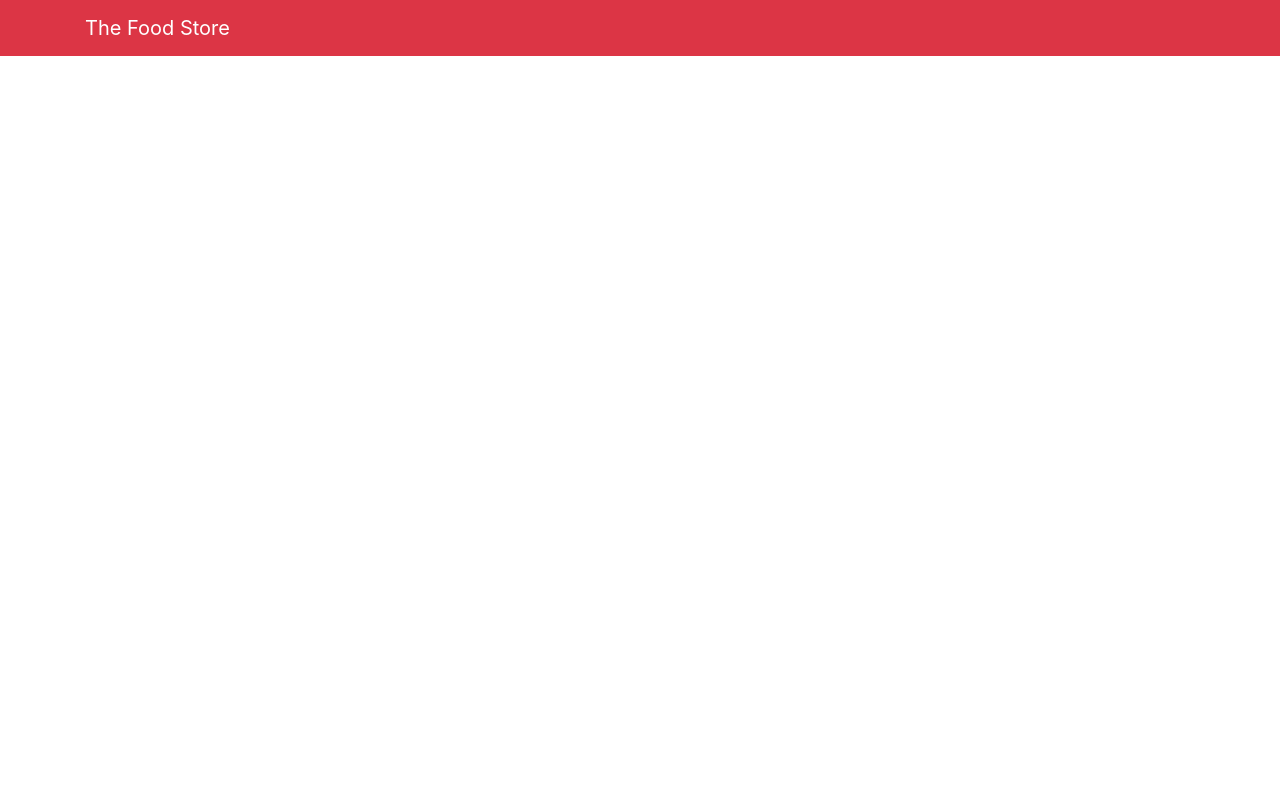
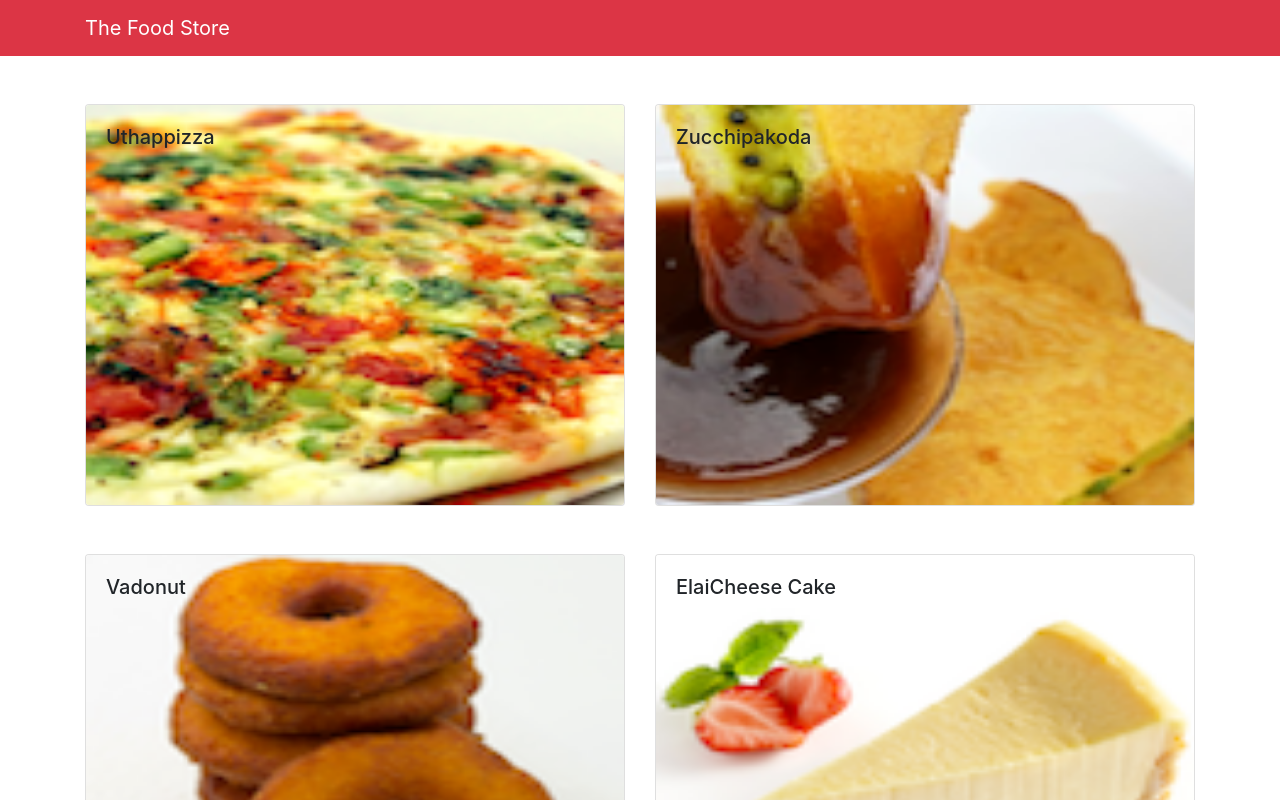
Before and after one commit to parag928/Food-Restaurant-Website---Frontend-Application, a React (Create React App) app: page / in a window 1280 px wide. Shown: the top 800 px of the page. Built offline with nearby package versions, Linux system fonts and the light colour scheme.

Commit message:
Functional Components

```diff
--- a/src/components/DishComp.js
+++ b/src/components/DishComp.js
@@ -1,20 +1,20 @@
 import React from 'react';
 import {Card, CardImg, CardImgOverlay, CardText, CardBody, CardTitle} from 'reactstrap';
 
-    function renderDish({dish}){
+    function RenderDish({dish1}){
         return(
             <Card>
-                <CardImg height = "400px" width= "100%" top object src={dish.image} alt={dish.name} />
+                <CardImg height = "400px" width= "100%" top object src={dish1.image} alt={dish1.name} />
                 <CardBody>
-                    <CardTitle>{dish.name}</CardTitle>
-                    <CardText>{dish.description}</CardText>
+                    <CardTitle>{dish1.name}</CardTitle>
+                    <CardText>{dish1.description}</CardText>
                 </CardBody>
             </Card>
         );
     }
 
-    function renderComments({dishComments}){
-        const viewcomments = dishComments.map((all) => {
+    function RenderComments({Comments}){
+        const TheComments = Comments.map((all) => {
             if (all != null){
                 return (
                     <div>
@@ -23,7 +23,7 @@ import {Card, CardImg, CardImgOverlay, CardText, CardBody, CardTitle} from 'reac
                                 {all.comment}
                             </li>
                             <p>
-                             {all.author}, {new Intl.DateTimeFormat('en-US', { year: 'numeric', month: 'short', day: '2-digit'}).format(new Date(Date.parse(all.date)))}
+                                --- {all.author}, {new Intl.DateTimeFormat('en-US', { year: 'numeric', month: 'short', day: '2-digit'}).format(new Date(Date.parse(all.date)))}
                             </p>
                         </ul>
                     </div>
@@ -39,7 +39,7 @@ import {Card, CardImg, CardImgOverlay, CardText, CardBody, CardTitle} from 'reac
         return (
             <div>
                 <h4 className="text-center"> Comments </h4>
-                {viewcomments};
+                {TheComments};
             </div>
         );
     }
@@ -49,17 +49,19 @@ import {Card, CardImg, CardImgOverlay, CardText, CardBody, CardTitle} from 'reac
             return(
                 <div class="row">
                     <div class="col-12 col-md-6 mt-5 mb-5">
-                        <renderDish dish = {props.selectedDish} />
+                        <RenderDish dish1 = {props.mydish} />
                     </div>
                     <div className = "col-12 col-md-5 mt-5">
-                        <renderComments dishComments = {props.selectedDish.comments} />
+                        <RenderComments Comments = {props.mydish.comments} />
                     </div>
                 </div>
             );
         }
         else{
             return(
-                <div></div>
+                <div>
+                    <h1> </h1>
+                </div>
             );
         }
     }
--- a/src/components/MainComponent.js
+++ b/src/components/MainComponent.js
@@ -27,7 +27,7 @@ class Main extends Component {
             </div>
         </Navbar>
         <Menu dishes = {this.state.dishes} onClick={(dishID) => this.setDish(dishID)}/>
-        <DishDetail selectedDish ={this.state.dishes.filter((mydish) => mydish.id == this.state.selectedDish)}/>
+        <DishDetail mydish = {this.state.dishes.filter((mydish) => mydish.id == this.state.selectedDish)[0]}/>
       </div>
     )
   };
--- a/src/components/MenuComponent.js
+++ b/src/components/MenuComponent.js
@@ -1,11 +1,11 @@
 import React from 'react';
 import {Card, CardImg, CardImgOverlay, CardTitle} from 'reactstrap';
 
-    function renderMenu ({dish, onClick}) {
+    function RenderMenu ({dish, onClick}) {
         return (
             <Card
-                onClick ={() => onClick(dish.id)}>
-                <CardImg height = "400px" width= "100%" object src={dish.image} alt={dish.name}></CardImg>
+                onClick = {() => onClick(dish.id)}>
+                <CardImg height = "400px" width= "100%" object src={dish.image} alt={dish.name}/>
                 <CardImgOverlay>
                     <CardTitle>
                         {dish.name}
@@ -18,8 +18,8 @@ import {Card, CardImg, CardImgOverlay, CardTitle} from 'reactstrap';
     const Menu = (props) => {
         const mymenu = props.dishes.map((thedish) => {
             return(
-                <div className="col-12 col-md-5 m-1"  key={thedish.id}>
-                    <renderMenu dish = {thedish} onClick = {props.onClick} />
+                <div className="col-12 col-md-6 mt-5"  key={thedish.id}>
+                    <RenderMenu dish={thedish} onClick={props.onClick}/>
                 </div>
             );
         });
```
